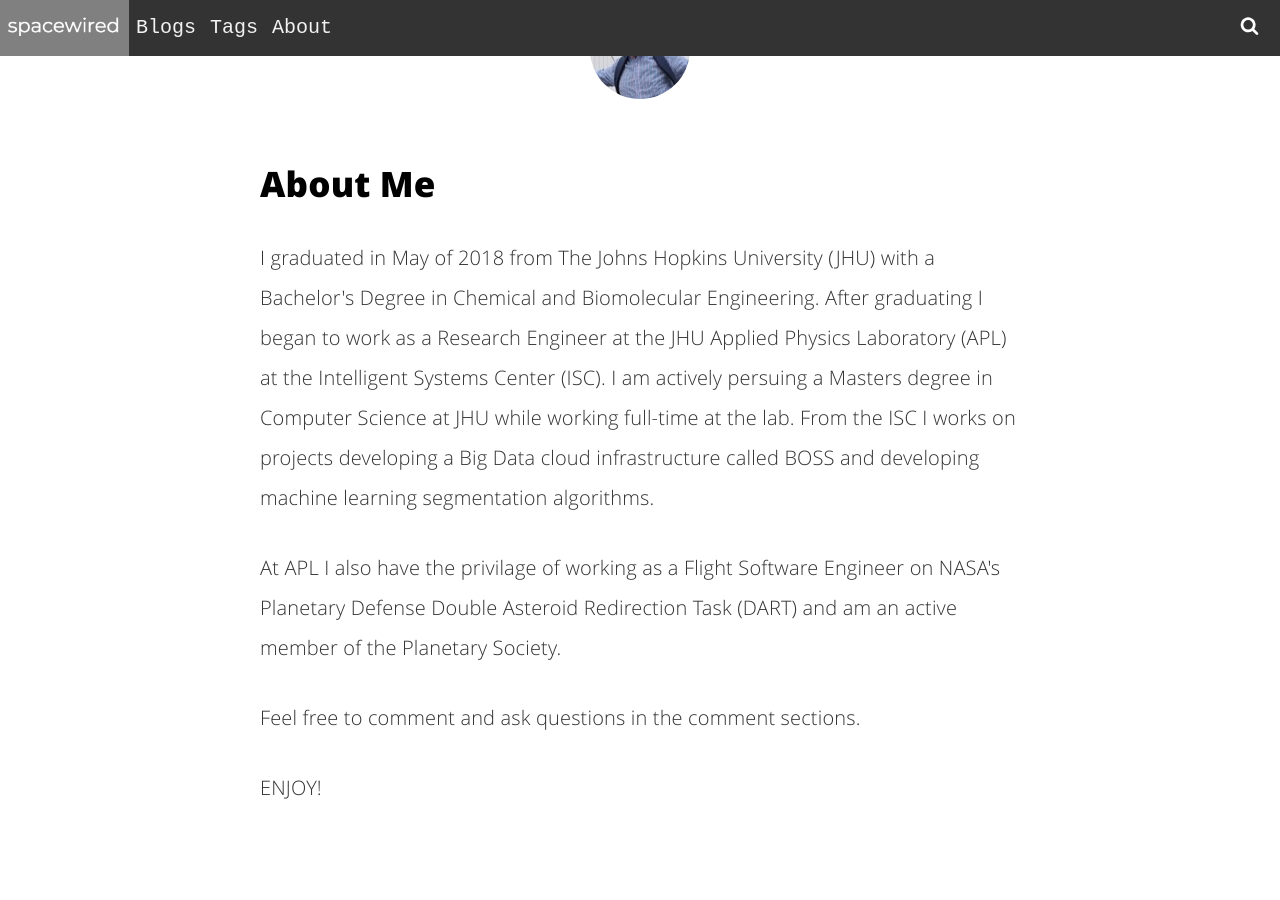
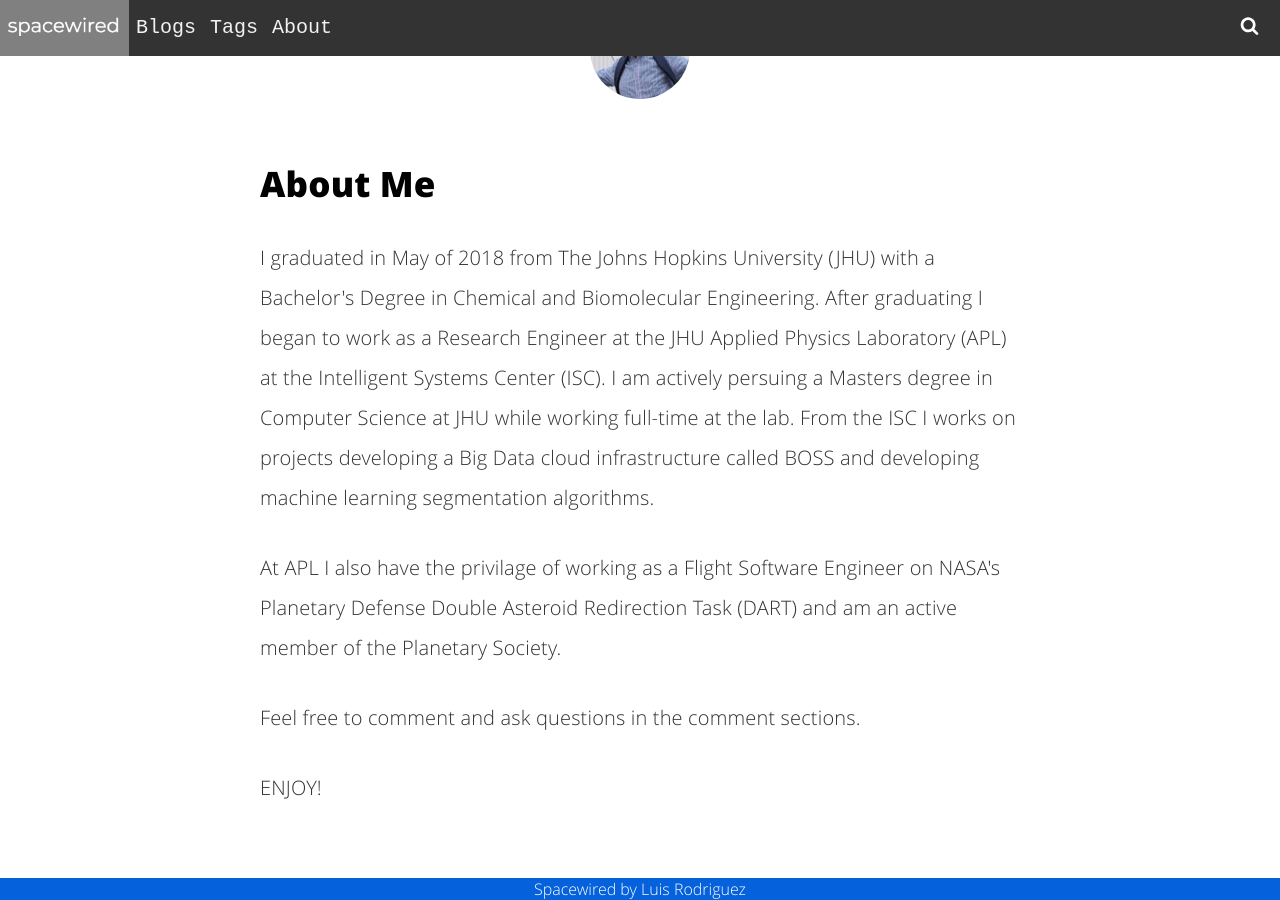
Before and after one commit to spacewired/spacewired.github.io, a Jekyll site: the page built from about.html, in a window 1280 px wide and 900 px high, scrolled down 2300 px. Built offline with Jekyll 4.4.1, drawn with Linux system fonts in a browser that asks for light colours; before the commit the page ends 3178 px from its top, so only the background shows below that; some of the changed lines change nothing that is shown.

Commit message:
Add back the footer

```diff
--- a/_includes/footer.html
+++ b/_includes/footer.html
@@ -1,4 +1,4 @@
-{% comment %} <footer>
+<footer>
     <p> Spacewired by <a href="http://luisrodriguezeng.com/">Luis Rodriguez</a></p>
-</footer> {% endcomment %}
+</footer>
 <script src="{{ "/assets/js/main.js" | prepend: site.baseurl }}"></script>
```
